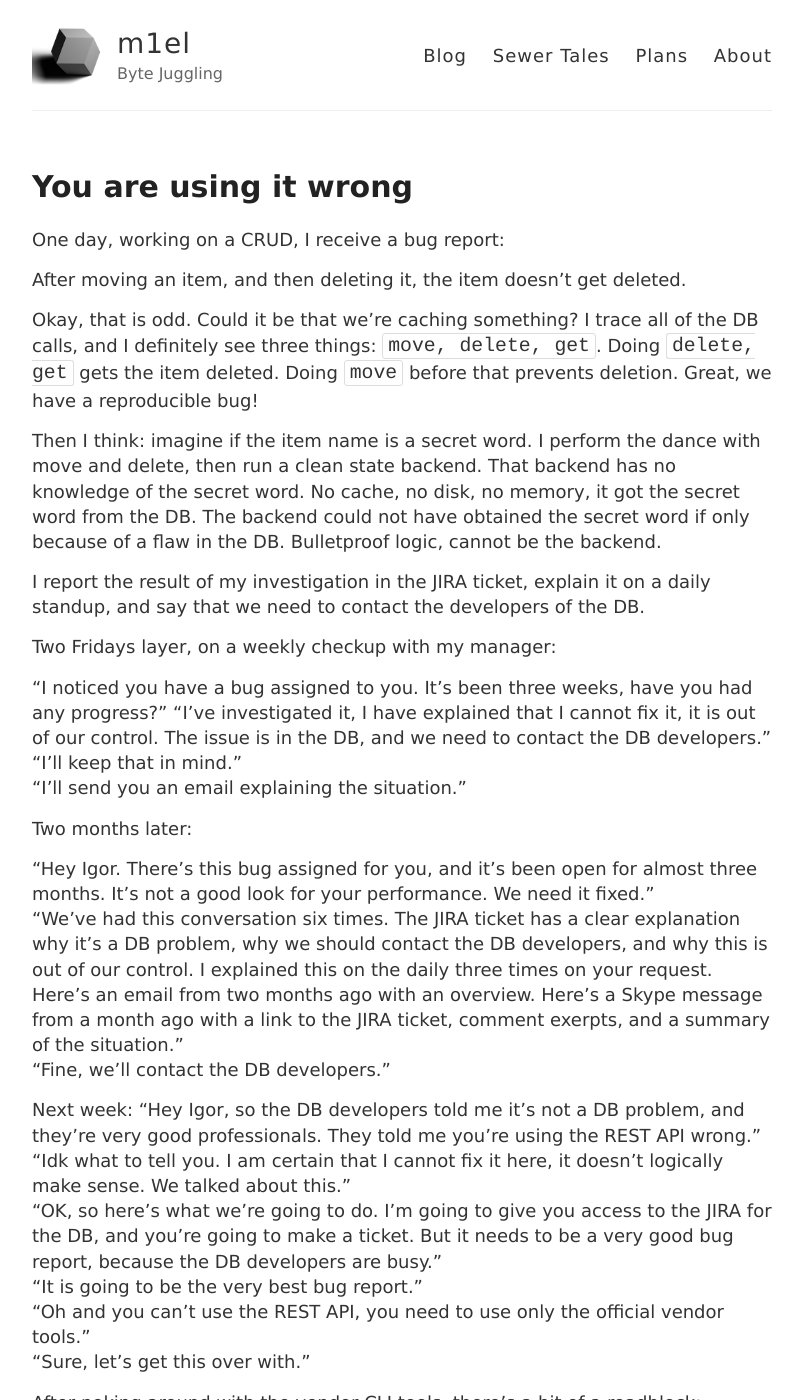
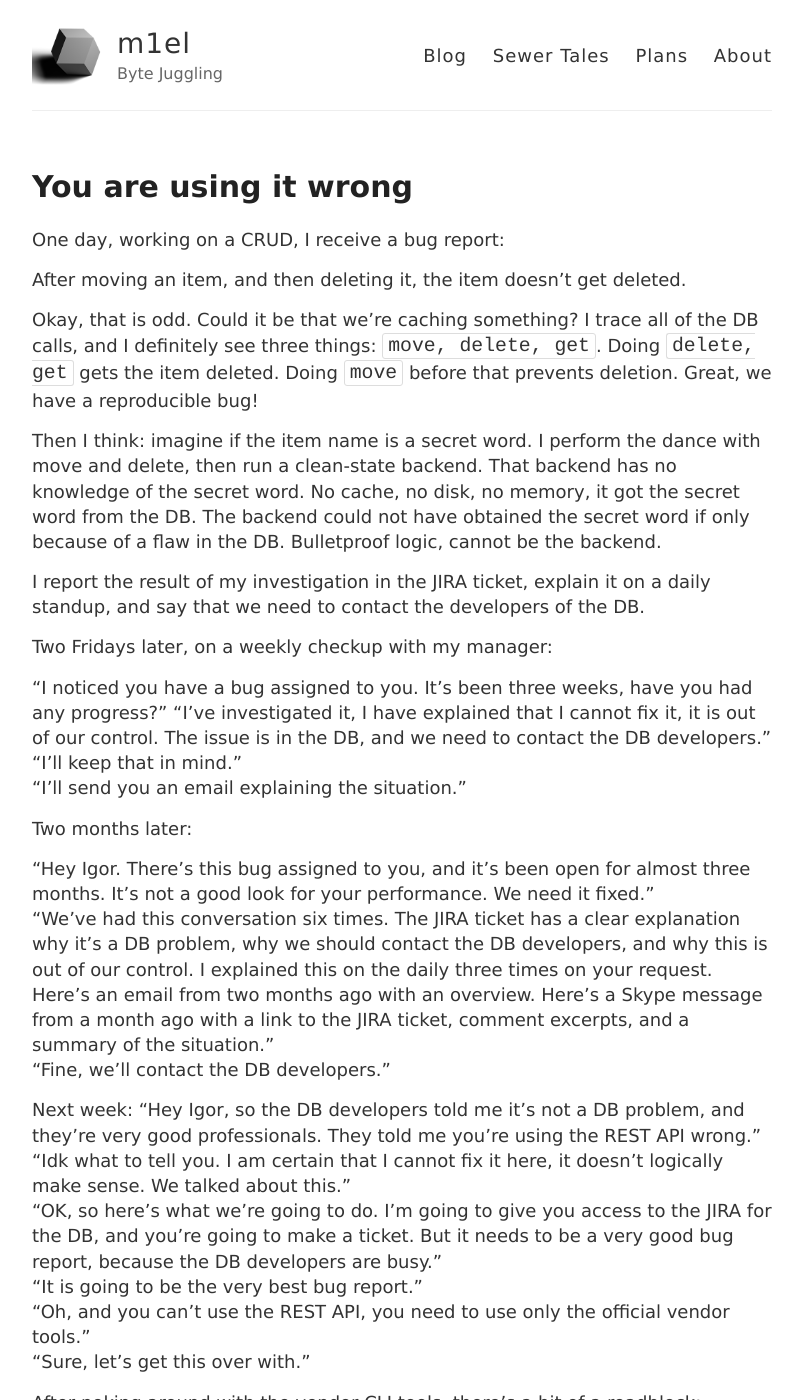
Before and after one commit to m1el/m1el.github.io, a Jekyll site: the page built from coding-sewer-tales/004-you-are-using-it-wrong.md, in a window 1280 px wide and 1400 px high. Shown: the whole window, without its empty margins (238-1040 px from the left). Built offline with Jekyll 4.4.1, drawn with Linux system fonts in a browser that asks for light colours; some of the changed text lies outside the part shown.

Commit message:
grammar check

```diff
--- a/coding-sewer-tales/004-you-are-using-it-wrong.md
+++ b/coding-sewer-tales/004-you-are-using-it-wrong.md
@@ -16,14 +16,14 @@ Doing `delete, get` gets the item deleted.  Doing `move` before that prevents de
 Great, we have a reproducible bug!
 
 Then I think: imagine if the item name is a secret word.
-I perform the dance with move and delete, then run a clean state backend.
+I perform the dance with move and delete, then run a clean-state backend.
 That backend has no knowledge of the secret word.  No cache, no disk, no memory, it got the secret word from the DB.
 The backend could not have obtained the secret word if only because of a flaw in the DB.
 Bulletproof logic, cannot be the backend.
 
 I report the result of my investigation in the JIRA ticket, explain it on a daily standup, and say that we need to contact the developers of the DB.
 
-Two Fridays layer, on a weekly checkup with my manager:
+Two Fridays later, on a weekly checkup with my manager:
 
 "I noticed you have a bug assigned to you.  It's been three weeks, have you had any progress?"
 "I've investigated it, I have explained that I cannot fix it, it is out of our control.  The issue is in the DB, and we need to contact the DB developers."
@@ -32,16 +32,16 @@ Two Fridays layer, on a weekly checkup with my manager:
 
 Two months later:
 
-"Hey Igor.  There's this bug assigned for you, and it's been open for almost three months.  It's not a good look for your performance.  We need it fixed."
+"Hey Igor.  There's this bug assigned to you, and it's been open for almost three months.  It's not a good look for your performance.  We need it fixed."
 "We've had this conversation six times.  The JIRA ticket has a clear explanation why it's a DB problem, why we should contact the DB developers, and why this is out of our control.  I explained this on the daily three times on your request.
-Here's an email from two months ago with an overview.  Here's a Skype message from a month ago with a link to the JIRA ticket, comment exerpts, and a summary of the situation."
+Here's an email from two months ago with an overview.  Here's a Skype message from a month ago with a link to the JIRA ticket, comment excerpts, and a summary of the situation."
 "Fine, we'll contact the DB developers."
 
 Next week: "Hey Igor, so the DB developers told me it's not a DB problem, and they're very good professionals.  They told me you're using the REST API wrong."
 "Idk what to tell you.  I am certain that I cannot fix it here, it doesn't logically make sense.  We talked about this."
 "OK, so here's what we're going to do.  I'm going to give you access to the JIRA for the DB, and you're going to make a ticket.  But it needs to be a very good bug report, because the DB developers are busy."
 "It is going to be the very best bug report."
-"Oh and you can't use the REST API, you need to use only the official vendor tools."
+"Oh, and you can't use the REST API, you need to use only the official vendor tools."
 "Sure, let's get this over with."
 
 After poking around with the vendor CLI tools, there's a bit of a roadblock:
@@ -79,11 +79,11 @@ int main(int argc, char** argv) {
 
 The problem was, I couldn't "jump to definition", because `ctags` crashed while indexing, and didn't work at all with how they used namespaces.  `grep` for the names returned an immense amount of garbage, because they were using the exact same names for different purposes all over the place.  Visual Studio ran out of RAM on my machine.
 
-You could claim it was a skill issue.  But this kind of roadblock has never happened to me before or after.  And yes, N was right, the access to the source code was not very productive.
-The only project which comes somewhat close is AVISynth, which used `boost` for everything.  Where a mismatch in a minor version of `boost::phoenix` caused 5 megabytes of compiler errors.
+You could claim it was a skill issue.  But this kind of roadblock has never happened to me before or after.  And yes, N was right, access to the source code was not very productive.
+The only project which comes somewhat close is AVISynth, which used `boost` for everything, where a mismatch in a minor version of `boost::phoenix` caused 5 megabytes of compiler errors.
 
 But, I wasn't going to give up.  "The strings for command line options are inside this binary.  And I *will* find them."
-So I run `strings` on the file, lo and behold, there are multiple strings looking like `/FOO` and `/BAR`, all bunched together.
+So I run `strings` on the file, and lo and behold, there are multiple strings looking like `/FOO` and `/BAR`, all bunched together.
 Trying them one by one revealed a way to provide the *second* ID.
 Needless to say, those options were nowhere to be seen in the manual.
 `strings` turned out to be a better `man`.
```
Also changed, not shown: other parts of coding-sewer-tales/004-you-are-using-it-wrong.md (+1 -1 lines).
